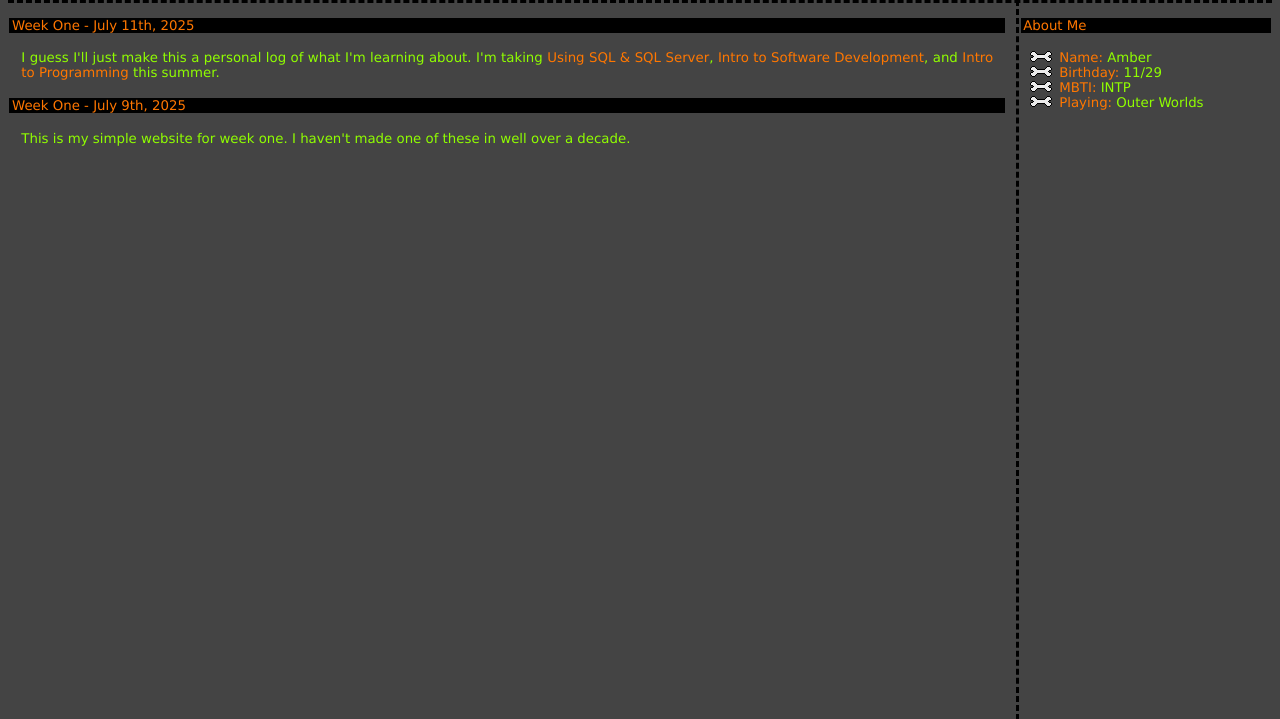
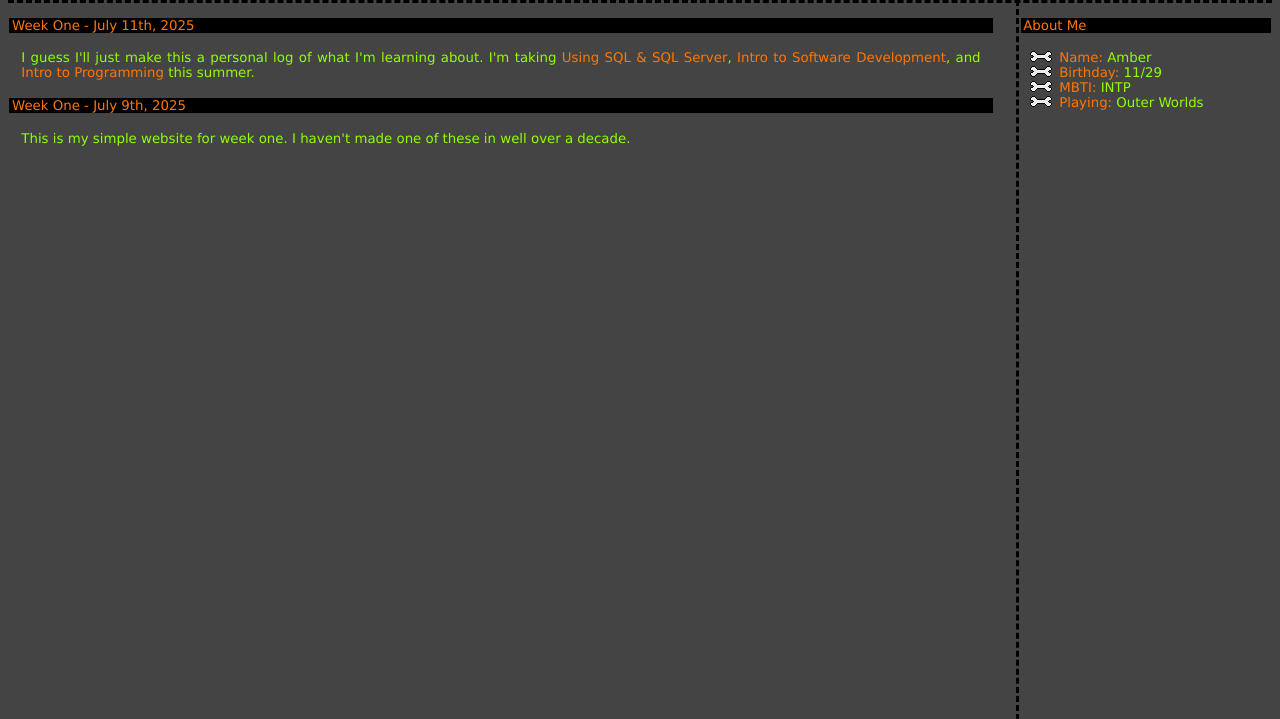
Before and after one commit to Old-Bitter/old-bitter.github.io, a PHP site: page / in a window 1280 px wide. Shown: the part 84-803 px from the top of the page. Run offline with PHP 8.4, Linux system fonts and the light colour scheme.

Commit message:
changed main div container width

```diff
--- a/style.css
+++ b/style.css
@@ -41,7 +41,7 @@ b {
   border-bottom-style: dashed;
 }
 .main {
-  width:79%;
+  width:78%;
   height: 90%;
   float:left;
   border-top: #000000;
```
